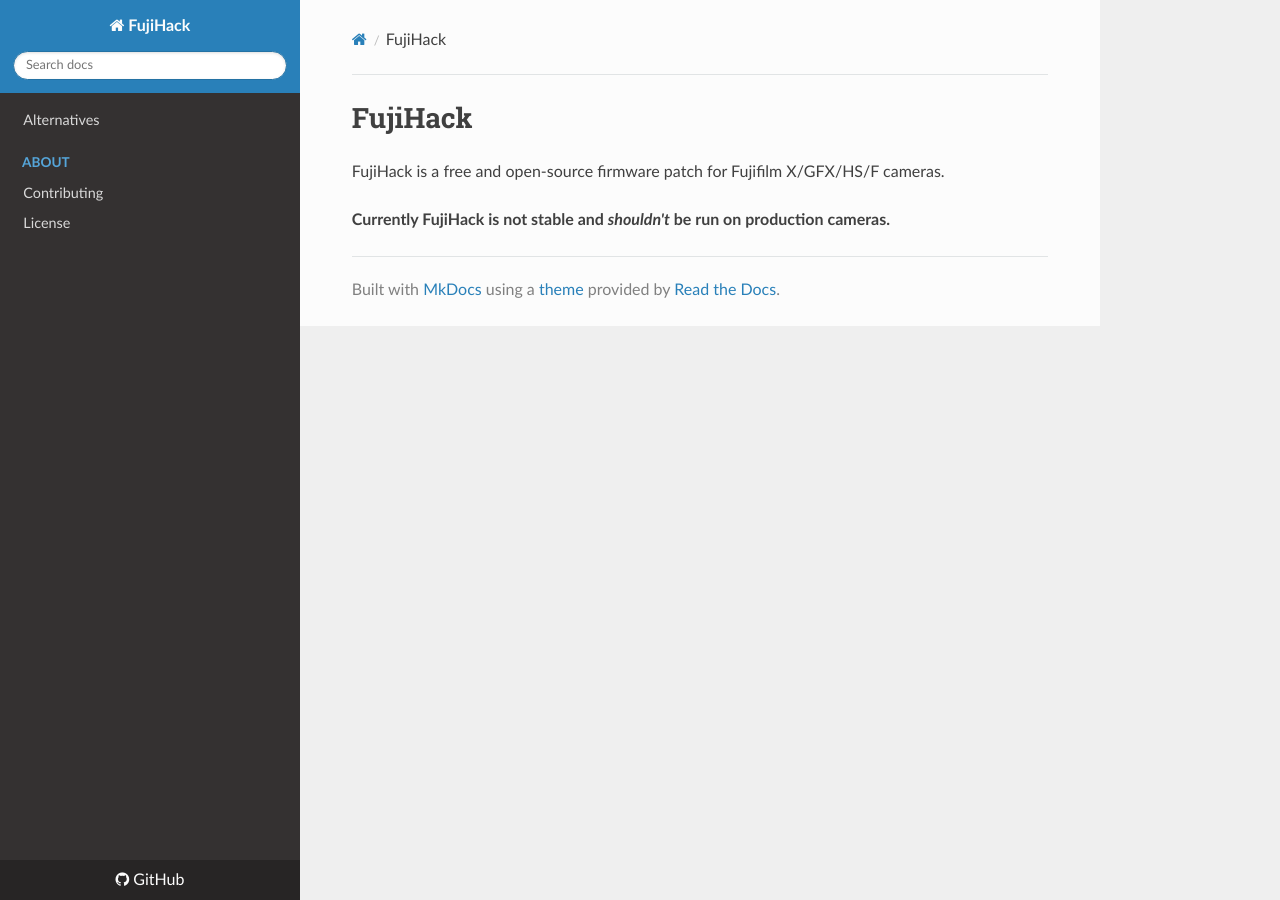
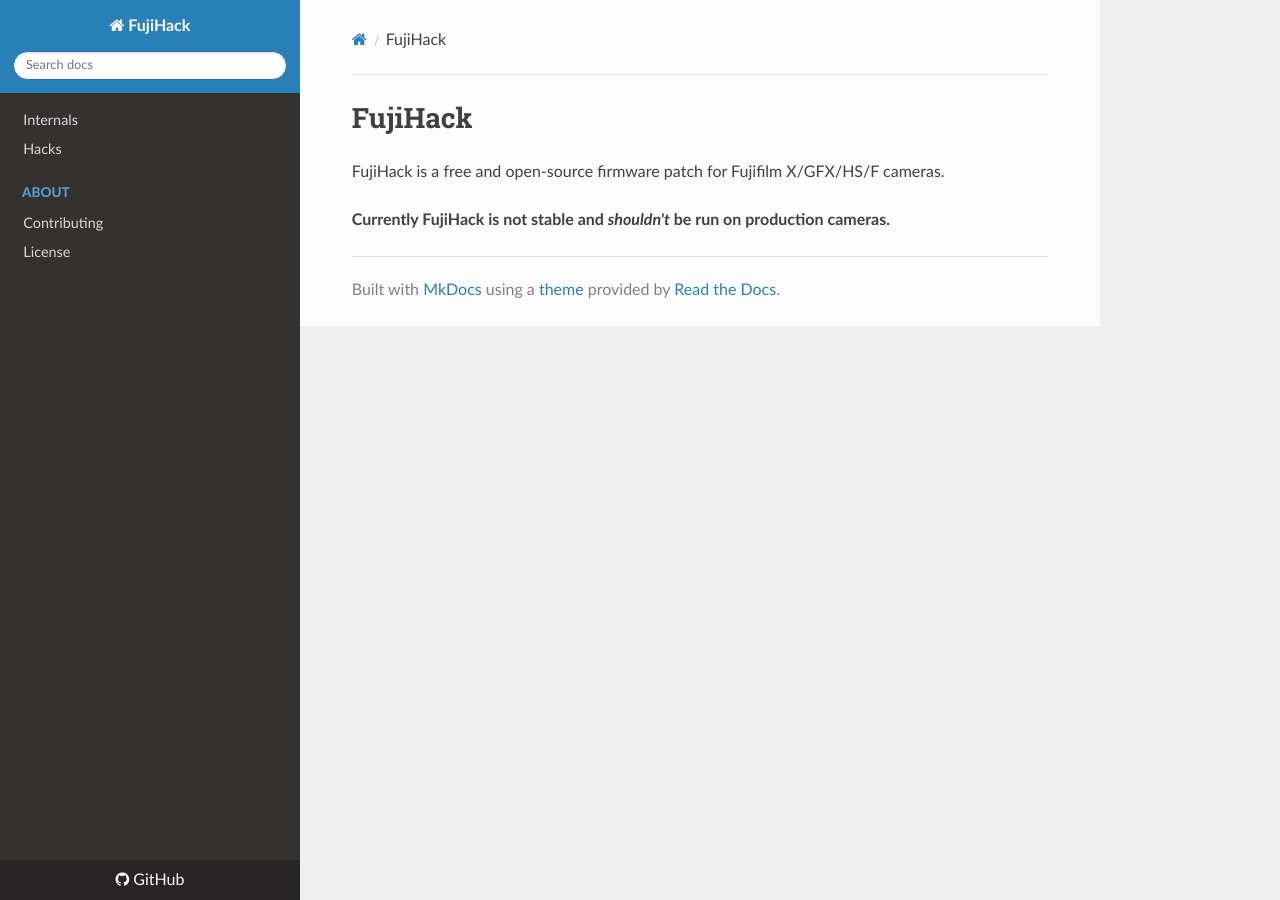
Before and after one commit to fujihack/wiki, an MkDocs documentation site: the page built from docs/index.md, in a window 1280 px wide. Built offline with MkDocs 1.6.1, drawn with Linux system fonts in a browser that asks for light colours; nearby versions of some CDN libraries.

Commit message:
add some pages

```diff
--- a/mkdocs.yml
+++ b/mkdocs.yml
@@ -15,7 +15,8 @@
         - django
 
 nav:
-    - Alternatives: alternatives.md
+    - Internals: internals.md
+    - Hacks: hacks.md
     - About:
         - Contributing: about/contributing.md
         - License: about/license.md
```
